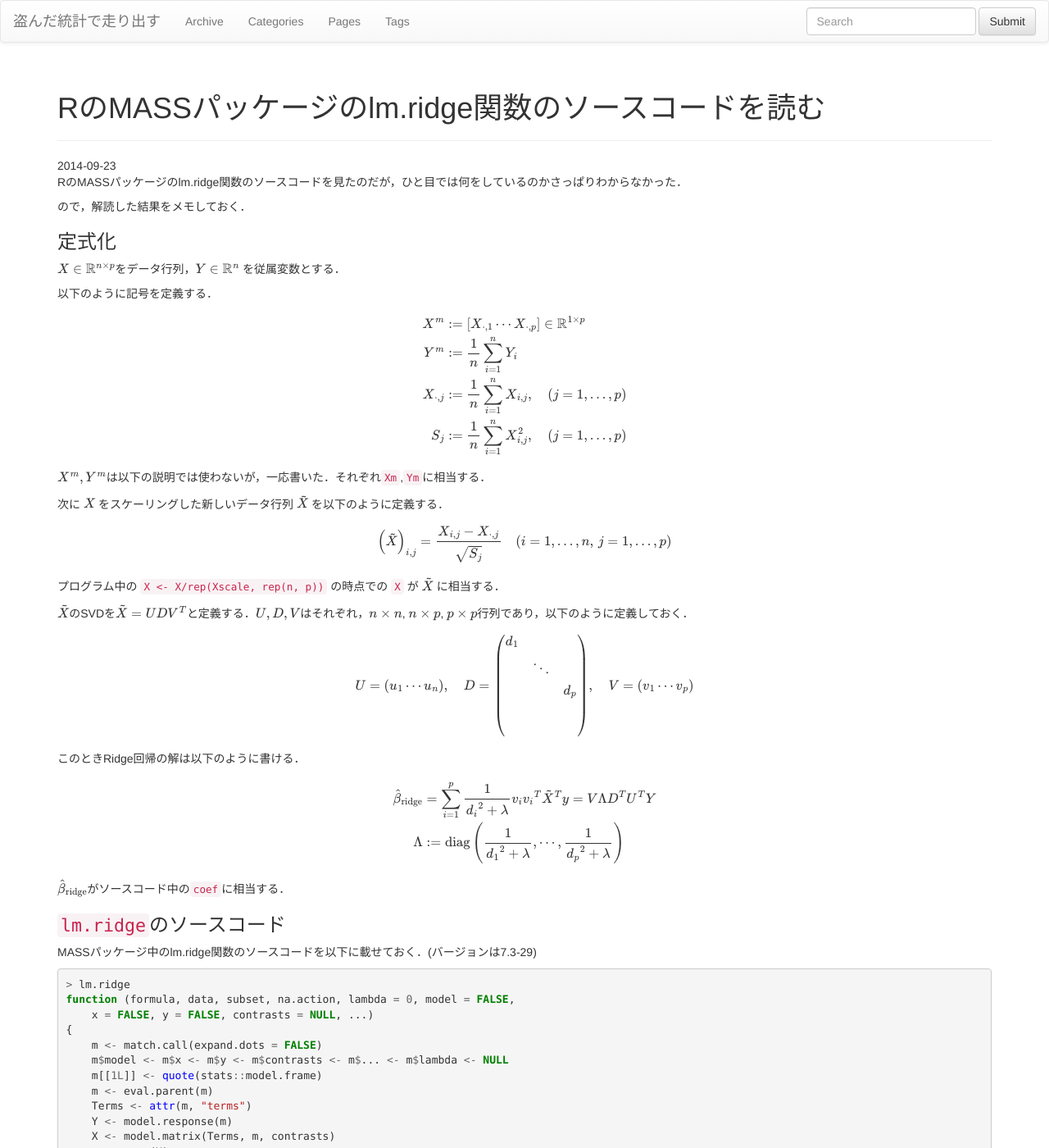
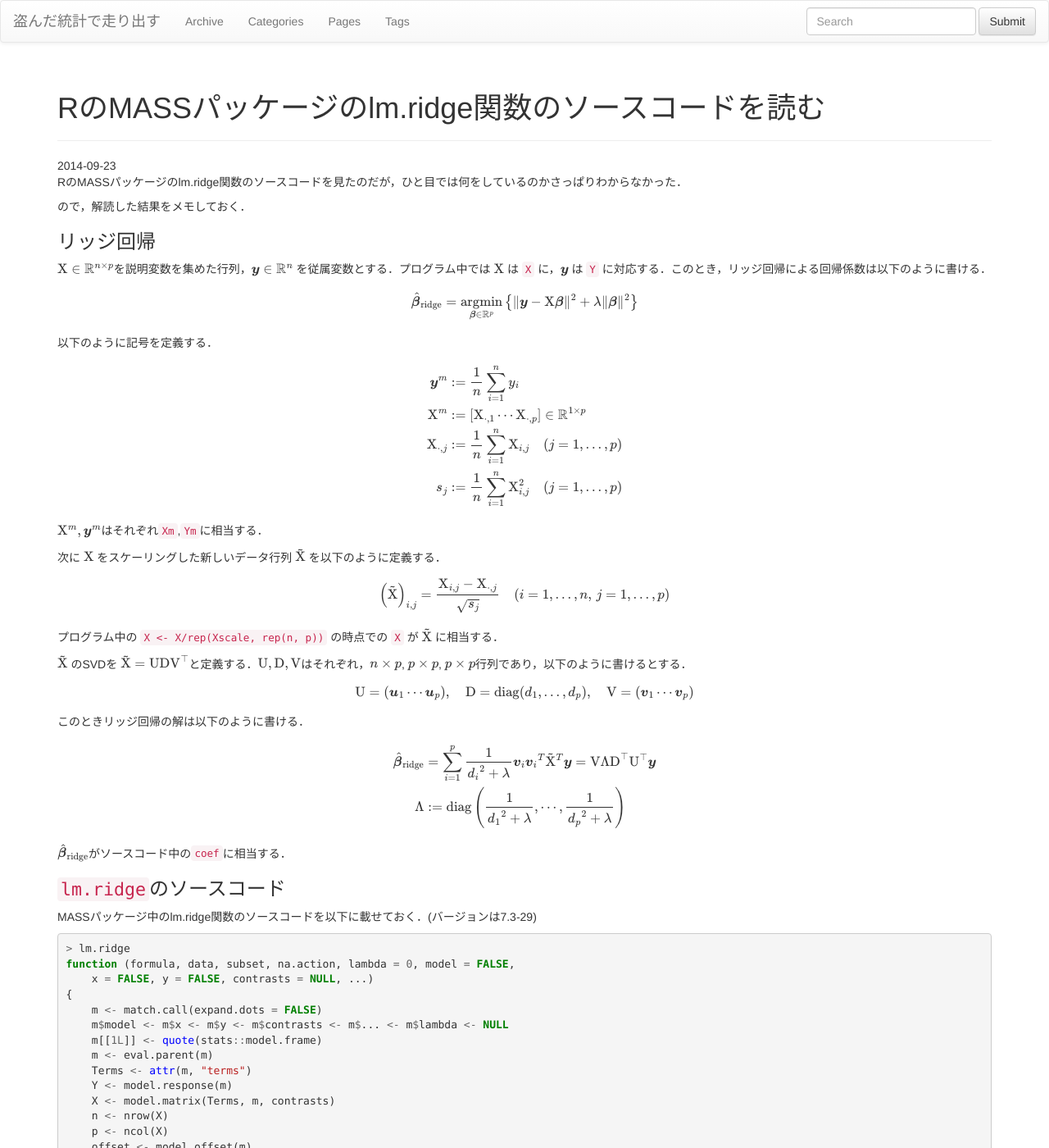
Before and after one commit to tosh1ki/tosh1ki.github.com, a Jekyll site: the page built from _posts/2014-09-23-lmridge.md, in a window 1280 px wide and 1400 px high. Shown: the whole window at 82% size. Built offline with Jekyll 4.4.1, drawn with Linux system fonts in a browser that asks for light colours; nearby versions of some CDN libraries; library files that are not in the unit come from our copies; formulas are drawn with MathJax 3; comment, search, counter and statistics services are not loaded; some of the changed text lies outside the part shown.

Commit message:
lmridgeを修正

```diff
--- a/_posts/2014-09-23-lmridge.md
+++ b/_posts/2014-09-23-lmridge.md
@@ -11,59 +11,67 @@ RのMASSパッケージのlm.ridge関数のソースコードを見たのだが
 
 ので，解読した結果をメモしておく．
 
-### 定式化
-$X \in \mathbb{R}^{n \times p}$をデータ行列，$Y \in \mathbb{R}^n$ を従属変数とする．
+### リッジ回帰
+$\mathrm{X} \in \mathbb{R}^{n \times p}$を説明変数を集めた行列，$\boldsymbol{y} \in \mathbb{R}^n$ を従属変数とする．プログラム中では $\mathrm{X}$ は `X` に，$\boldsymbol{y}$ は `Y` に対応する．このとき，リッジ回帰による回帰係数は以下のように書ける．
+
+$$
+\begin{align}
+	\hat{\boldsymbol{\beta}}_{\mathrm{ridge}} = \mathop{\mathrm{argmin}}_{\boldsymbol{\beta}\in\mathbb{R}^p}
+	\left\{\|\boldsymbol{y} - \mathrm{X}\boldsymbol{\beta}\|^2 + \lambda\|\boldsymbol{\beta}\|^2\right\}
+\end{align}
+$$
 
 以下のように記号を定義する．
 
 $$
 \begin{align}
-	X^m &:= \left[ X_{\cdot,1} \cdots X_{\cdot,p} \right] \in \mathbb{R}^{1 \times p} \\
-	Y^m &:= \frac{1}{n}\sum_{i=1}^n Y_i \\
-	X_{\cdot,j} &:= \frac{1}{n}\sum_{i=1}^n X_{i,j}, \quad (j=1,\ldots,p)\\
-	S_j &:= \frac{1}{n}\sum_{i=1}^n X_{i,j}^2, \quad (j=1,\ldots,p)
+	\boldsymbol{y}^m &:= \frac{1}{n}\sum_{i=1}^n y_i \\
+	\mathrm{X}^m &:= \left[ \mathrm{X}_{\cdot,1} \cdots \mathrm{X}_{\cdot,p} \right] \in \mathbb{R}^{1 \times p} \\
+	\mathrm{X}_{\cdot,j} &:= \frac{1}{n}\sum_{i=1}^n \mathrm{X}_{i,j} \quad (j=1,\ldots,p)\\
+	s_j &:= \frac{1}{n}\sum_{i=1}^n \mathrm{X}_{i,j}^2 \quad (j=1,\ldots,p)
 \end{align}
 $$
 
-$X^m, Y^m$は以下の説明では使わないが，一応書いた．それぞれ`Xm`,`Ym`に相当する．
+$\mathrm{X}^m, \boldsymbol{y}^m$はそれぞれ`Xm`,`Ym`に相当する．
 
-次に $X$ をスケーリングした新しいデータ行列 $\tilde{X}$ を以下のように定義する．
+次に $\mathrm{X}$ をスケーリングした新しいデータ行列 $\tilde{\mathrm{X}}$ を以下のように定義する．
 
 $$
-	\left( \tilde{X} \right)_{i,j} = \frac{X_{i,j} - X_{\cdot,j}}{\sqrt{S_j}}
+	\left( \tilde{\mathrm{X}} \right)_{i,j} = \frac{\mathrm{X}_{i,j} - \mathrm{X}_{\cdot,j}}{\sqrt{s_j}}
 		\quad (i=1, \ldots, n,\, j=1, \ldots, p)
 $$
 
 
-プログラム中の `X <- X/rep(Xscale, rep(n, p))` の時点での `X` が $\tilde{X}$ に相当する．
+プログラム中の `X <- X/rep(Xscale, rep(n, p))` の時点での `X` が $\tilde{\mathrm{X}}$ に相当する．
 
-$\tilde{X}$のSVDを$\tilde{X}=UDV^T$と定義する．$U,D,V$はそれぞれ，$n \times n$, $n \times p$, $p \times p$行列であり，以下のように定義しておく．
+$\tilde{\mathrm{X}}$ のSVDを $\tilde{\mathrm{X}}=\mathrm{UDV}^\top$と定義する．$\mathrm{U,D,V}$はそれぞれ，$n \times p$, $p \times p$, $p \times p$行列であり，以下のように書けるとする．
 
 $$
 \begin{align}
-	U = \left( u_1 \cdots u_n \right), \quad
-	D = \begin{pmatrix}
-		d_1 &  & \\
-		 & \ddots & \\
-		& & d_p \\
-		& & \\
-		& &
-		\end{pmatrix}, \quad
-	V = \left( v_1 \cdots v_p \right)
+	\mathrm{U} = \left( \boldsymbol{u}_1 \cdots \boldsymbol{u}_p \right), \quad
+	\mathrm{D} = \mathop{\mathrm{diag}}(d_1,\ldots,d_p)
+%	\begin{pmatrix}
+%		d_1 &  & \\
+%		 & \ddots & \\
+%		& & d_p
+%		\end{pmatrix}
+		, \quad
+	\mathrm{V} = \left( \boldsymbol{v}_1 \cdots \boldsymbol{v}_p \right)
 \end{align}
 $$
 
-このときRidge回帰の解は以下のように書ける．
+このときリッジ回帰の解は以下のように書ける．
 
 $$
 \begin{align}
-	\hat{\beta}_{\mathrm{ridge}}
-	&= \sum_{i=1}^p \frac{1}{ {d_i}^2 + \lambda } v_i {v_i}^T \tilde{X}^T y = V \Lambda D^T U^T Y \\
-	\Lambda &:= \mathop{\mathrm{diag}}\left( \frac{1}{ {d_1}^2 + \lambda }, \cdots, \frac{1}{ {d_p}^2 + \lambda } \right)
+	\hat{\boldsymbol{\beta}}_{\mathrm{ridge}}
+	&= \sum_{i=1}^p \frac{1}{ {d_i}^2 + \lambda } \boldsymbol{v}_i {\boldsymbol{v}_i}^T \tilde{\mathrm{X}}^T \boldsymbol{y}
+	= \mathrm{V \Lambda D}^\top \mathrm{U}^\top \boldsymbol{y} \\
+	\mathrm{\Lambda} &:= \mathop{\mathrm{diag}}\left( \frac{1}{ {d_1}^2 + \lambda }, \cdots, \frac{1}{ {d_p}^2 + \lambda } \right)
 \end{align}
 $$
 
-$\hat{\beta}_{\mathrm{ridge}}$がソースコード中の`coef`に相当する．
+$\hat{\boldsymbol{\beta}}_{\mathrm{ridge}}$がソースコード中の`coef`に相当する．
 
 
 ### `lm.ridge`のソースコード
@@ -125,12 +133,11 @@ function (formula, data, subset, na.action, lambda = 0, model = FALSE,
 {% endhighlight %}
 
 
-### まとめ
-Rウィザードなら一瞬で読み解けたりできるのだろうか．
-
-`kHKB`と`kLW`はRidge回帰のパラメータ $\lambda$ の候補である．詳しくは参考文献の論文（の参考文献）に書いてある．
+### その他
+`kHKB`と`kLW`はリッジ回帰のチューニングパラメータ $\lambda$ の候補である．詳しくは3つ目の参考文献の論文(とその参考文献)に書いてある．
 
 ### 参考文献
 
+- Hoerl, A., & Kennard, R. (1970). Ridge regression: Biased estimation for nonorthogonal problems. Technometrics, 12(1), 55–67. Retrieved from <http://amstat.tandfonline.com/doi/abs/10.1080/00401706.1970.10488634>
 - [cran.r-project.org/web/packages/MASS/MASS.pdf](http://cran.r-project.org/web/packages/MASS/MASS.pdf)
 - Dorugade, A. V, & Kashid, D. N. (2010). Alternative Method for Choosing Ridge Parameter for Regression, 4(9), 447–456. ([pdf file](http://www.m-hikari.com/ams/ams-2010/ams-9-12-2010/dorugadeAMS9-12-2010.pdf))
```
